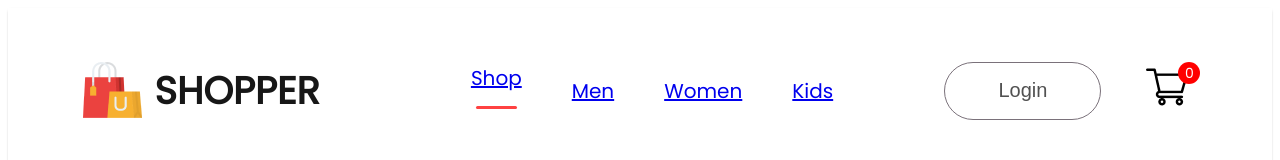
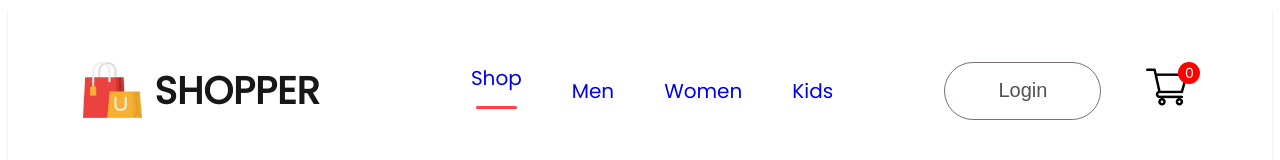
Before and after one commit to ameh-samson/e-commerce, a React (Vite) app in the folder FRONTEND/: page / in a window 1280 px wide. Shown: the top 160 px of the page. Built offline with nearby package versions, Linux system fonts and the light colour scheme.

Commit message:
add textdecoration to link

```diff
--- a/FRONTEND/src/Components/NavBar/NavBar.jsx
+++ b/FRONTEND/src/Components/NavBar/NavBar.jsx
@@ -19,7 +19,9 @@ const NavBar = () => {
             setMenu("shop");
           }}
         >
-          <Link to="/">Shop</Link>
+          <Link to="/" style={{ textDecoration: "none" }}>
+            Shop
+          </Link>
 
           {menu === "shop" ? <hr /> : <></>}
         </li>
@@ -28,7 +30,10 @@ const NavBar = () => {
             setMenu("men");
           }}
         >
-          <Link to="/mens"> Men</Link>
+          <Link to="/mens" style={{ textDecoration: "none" }}>
+            {" "}
+            Men
+          </Link>
           {menu === "men" ? <hr /> : <></>}
         </li>
         <li
@@ -36,7 +41,10 @@ const NavBar = () => {
             setMenu("women");
           }}
         >
-          <Link to="/womens"> Women</Link>
+          <Link to="/womens" style={{ textDecoration: "none" }}>
+            {" "}
+            Women
+          </Link>
           {menu === "women" ? <hr /> : <></>}
         </li>
         <li
@@ -44,13 +52,16 @@ const NavBar = () => {
             setMenu("kids");
           }}
         >
-          <Link to="/kids"> Kids</Link>
+          <Link to="/kids" style={{ textDecoration: "none" }}>
+            {" "}
+            Kids
+          </Link>
           {menu === "kids" ? <hr /> : <></>}
         </li>
       </ul>
 
       <div className="nav-login-cart">
-        <Link to="/login">
+        <Link to="/login" style={{ textDecoration: "none" }}>
           <button>Login</button>
         </Link>
         <Link to="/cart">
```
